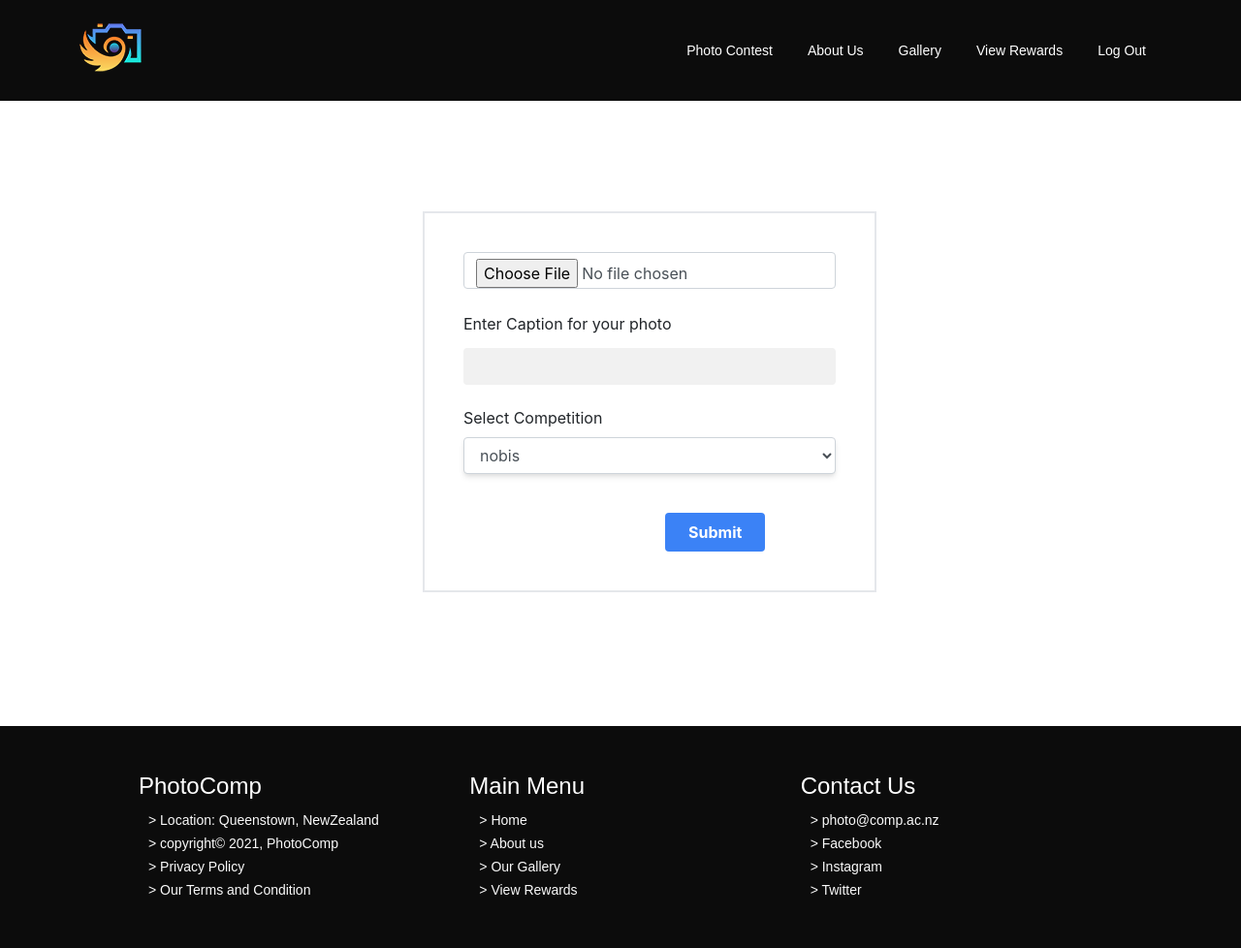
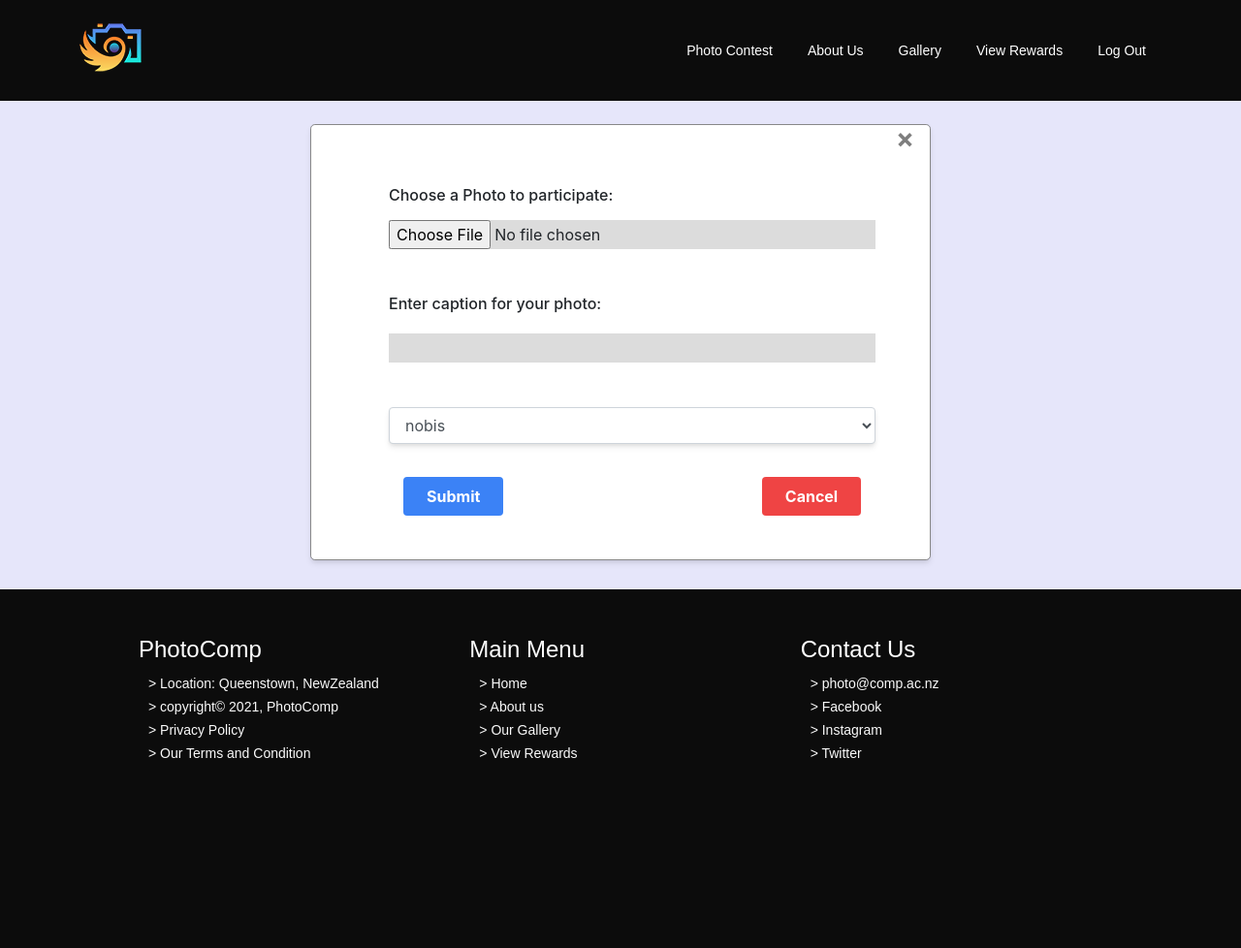
Before and after one commit to gibert-j/laravel_photocomp, a Laravel app: page /entries in a window 1280 px wide. Shown: the whole page at 97% size. After the commit the page ends 782 px from the top, so only its background shows below. Run offline with Laravel 8, Linux system fonts and the light colour scheme; a user stored in the database is signed in; data comes from the database, SQL or seed files in the repository; some web fonts are replaced.

Commit message:
Form working

```diff
--- a/resources/views/entries/entry.blade.php
+++ b/resources/views/entries/entry.blade.php
@@ -1,7 +1,136 @@
 @extends('layouts.app')
 @section('content')
+<html lang="en">
+<head>
+  <meta charset="UTF-8">
+  <meta http-equiv="X-UA-Compatible" content="IE=edge">
+  <meta name="viewport" content="width=device-width, initial-scale=1.0">
+  <title>Upload</title>
 
-  <div class="container my-20">
+    <style>
+      body {
+        background-color: #E6E6FA;
+      }
+      /* Modal Content/Box */
+      .modal-content {
+        margin: 10% auto 0px auto; /* 5% from the top, 15% from the bottom and centered */
+        border: 1px solid #888;
+        width: 50%; /* Could be more or less, depending on screen size */
+        height: 450px; /*Could be more or less, depending on screen size */
+      }
+      form{
+        width: 90%;
+        height: 250px;
+      }
+      .title{
+        margin-top: 30px;
+        margin-bottom:10px;
+        text-align: center;
+      }
+
+      .close {
+        position: absolute;
+        right: 16px;
+        top: 0;
+        color: #000;
+        font-size: 28px;
+        font-weight: bold;
+      }
+
+      .close:hover, .close:focus {
+        color: red;
+        cursor: pointer;
+      }
+
+      .upload{
+        margin-top: 20px;
+        display: block;
+      }
+
+      .upload input{
+        display: inherit;
+        background-color: #DCDCDC;
+        width: 100%;
+      }
+
+      .fileName{
+        margin-top: 20px;
+      }
+
+      .fileName input{
+        background-color: #DCDCDC;
+        height: 20px;
+      }
+      .container button{
+        margin: auto;
+      }
+      .container .cnclbtn{
+        float: right;
+      }
+
+
+      /* Add Zoom Animation */
+        .animate {
+          -webkit-animation: animatezoom 0.6s;
+          animation: animatezoom 0.6s
+        }
+
+        @-webkit-keyframes animatezoom {
+          from {-webkit-transform: scale(0)}
+          to {-webkit-transform: scale(1)}
+        }
+
+        @keyframes animatezoom {
+          from {transform: scale(0)}
+          to {transform: scale(1)}
+        }
+
+        /* Change styles for span and cancel button on extra small screens */
+        @media screen and (max-width: 300px) {
+          span.psw {
+            display: block;
+            float: none;
+          }
+        }
+    </style>
+</head>
+<body>
+    <div class="modal-content animate content  border-2 shadow-md " >
+      <div class="title">
+        <a href="{{ route('home')}}"><span class="close" title="Close Modal" >&times;</span></a>
+      </div>
+      <div class="ml-20 mb-20 flex flex-wrap content-center">
+        <form id = "fileupload" class="fileupload-form" action="entries" method="post" enctype="multipart/form-data">
+          @csrf
+          <div class="upload">
+            <label for="file"><h6>Choose a Photo to participate:</h6></label>
+            <input type="file" name="image" id="image" required>
+          </div>
+          <br>
+          <div class="fileName">
+            <label for="name"><h6>Enter caption for your photo:</h6></label>
+            <input type="text" name="name" id="name" required>
+          </div>
+            <br>
+          <select class="form-control w-60 border-2 shadow-md" id="competition_id"  name="competition_id" >
+            @foreach ($competitions as $competition)
+              <option value="{{$competition->id}}"> {{$competition->title}} </option>
+            @endforeach
+          </select>
+          <br>
+
+          <div class="container">
+            <button class="bg-blue-500 hover:bg-blue-700 text-white font-bold py-2 px-4 rounded">Submit</button>
+            <a href="{{route('home')}}" class="cnclbtn bg-red-500 hover:bg-red-700 text-white font-bold py-2 px-4 rounded">Cancel</a>
+          </div>
+
+        </form>
+      </div>
+    </div>
+
+</body>
+</html>
+  <!-- <div class="container my-20">
     <div class="row w-max mt-20 row-cols-sm-2 row-cols-md-1 g-1 mx-2 px-50">
       <div class=" col pl-10">
         <form id = "fileupload" class="fileupload-form pl-20 ml-10 my-5 " action="entries" method="post" enctype="multipart/form-data">
@@ -21,7 +150,7 @@
           </div>
         </form>
       </div>
-     </div>
+     </div> -->
 
      @if ($errors->any())
   <div class="alert alert-danger">
```
